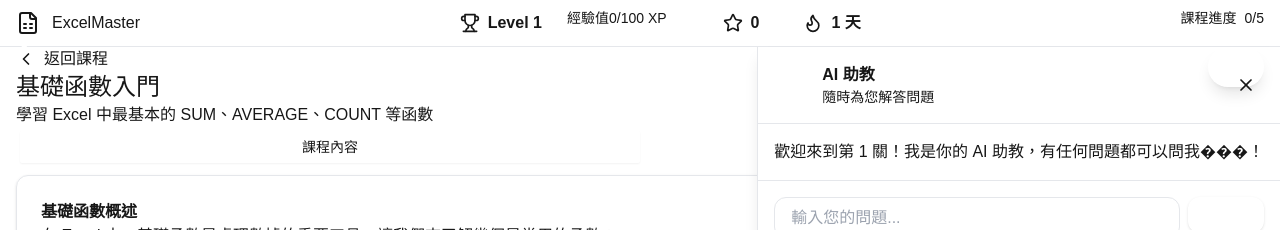
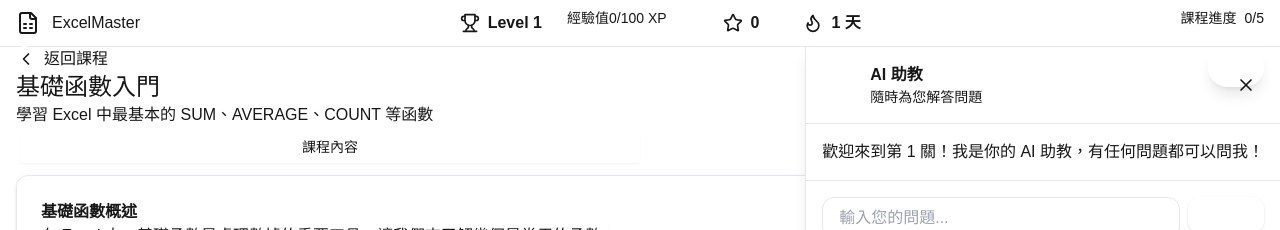
Before and after one commit to chienchitung/excel-master-game, a Next.js app: page /lessons/1 in a window 1280 px wide. Shown: the top 230 px of the page. Built offline with nearby package versions, Linux system fonts and the light colour scheme.

Commit message:
Update files

```diff
--- a/src/app/lessons/[id]/page.tsx
+++ b/src/app/lessons/[id]/page.tsx
@@ -2,14 +2,12 @@
 
 import { useState, useEffect, useRef, use } from "react"
 import { Button } from "@/components/ui/button"
-import { Progress } from "@/components/ui/progress"
 import { Badge } from "@/components/ui/badge"
 import { Card } from "@/components/ui/card"
 import { Tabs, TabsContent, TabsList, TabsTrigger } from "@/components/ui/tabs"
 import { ScrollArea } from "@/components/ui/scroll-area"
 import { Star, MessageCircle, ChevronRight, ChevronLeft, FileSpreadsheet, GraduationCap, Trophy, Flame, X } from 'lucide-react'
 import { lessons } from '@/data/lessons'
-import { Alert, AlertDescription, AlertTitle } from "@/components/ui/alert"
 import { useRouter } from 'next/navigation'
 import Link from 'next/link'
 import { State, ChatMessage } from '@/types/lesson'
@@ -37,7 +35,7 @@
   const [chatMessages, setChatMessages] = useState<ChatMessage[]>([
     {
       id: '1',
-      content: '歡迎來到第 ' + resolvedParams.id + ' 關！我是你的 AI 助教，有任何問題都可以問我���！',
+      content: '歡迎來到第 ' + resolvedParams.id + ' 關！我是你的 AI 助教，有任何問題都可以問我！',
       isUser: false,
       timestamp: new Date()
     }
--- a/src/app/page.tsx
+++ b/src/app/page.tsx
@@ -183,7 +183,7 @@
             <div className="col-span-2 bg-white rounded-2xl shadow-sm border border-gray-100 p-6">
               <h2 className="text-xl font-bold mb-6 text-gray-900">學習路線圖</h2>
             <div className="space-y-4">
-                {lessons.map((lesson, index) => {
+                {lessons.map((lesson) => {
                   const isCompleted = progress.completedLessons.includes(lesson.id);
                   const isNext = !isCompleted && lesson.id === nextLessonId;
                   const isLocked = lesson.id > nextLessonId;
```
